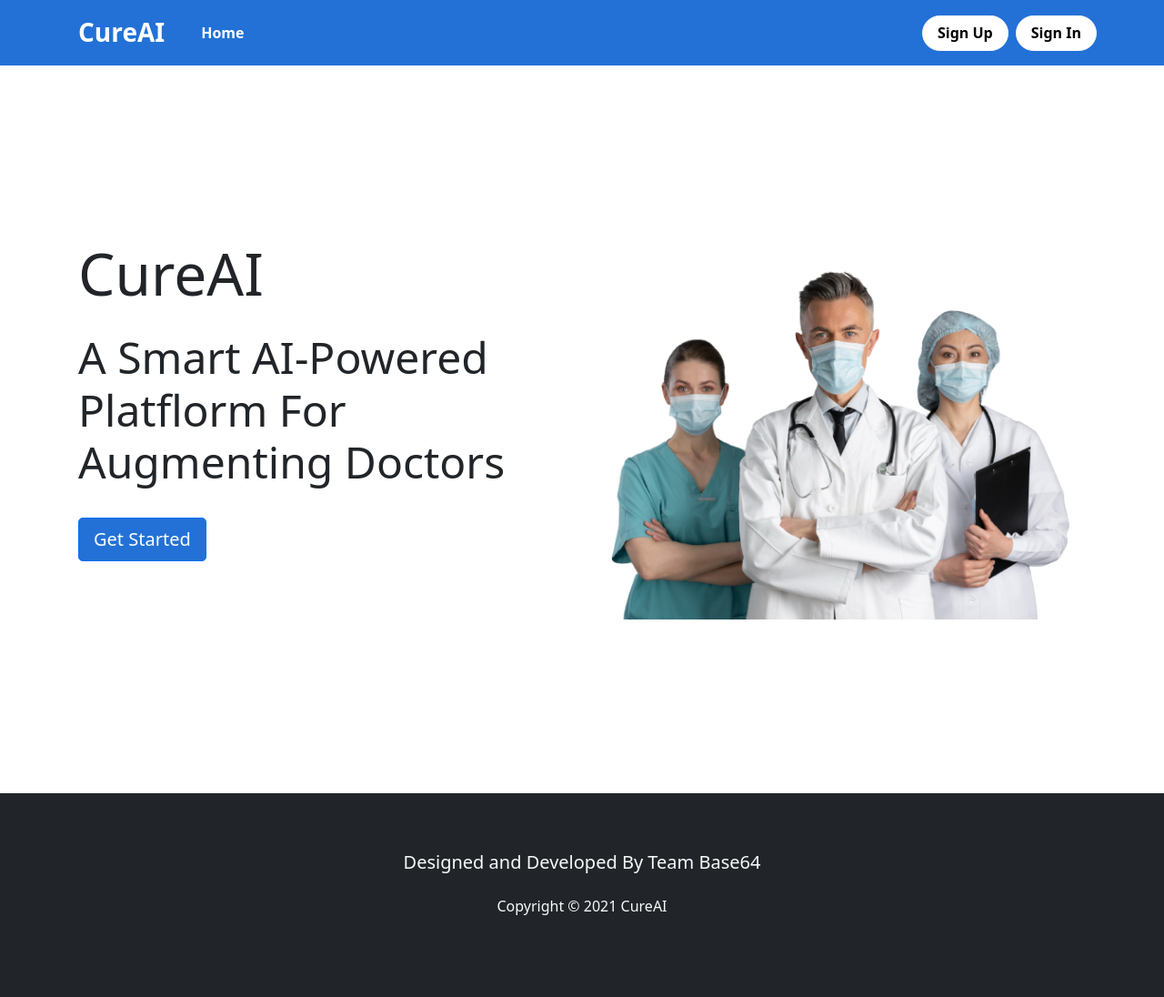
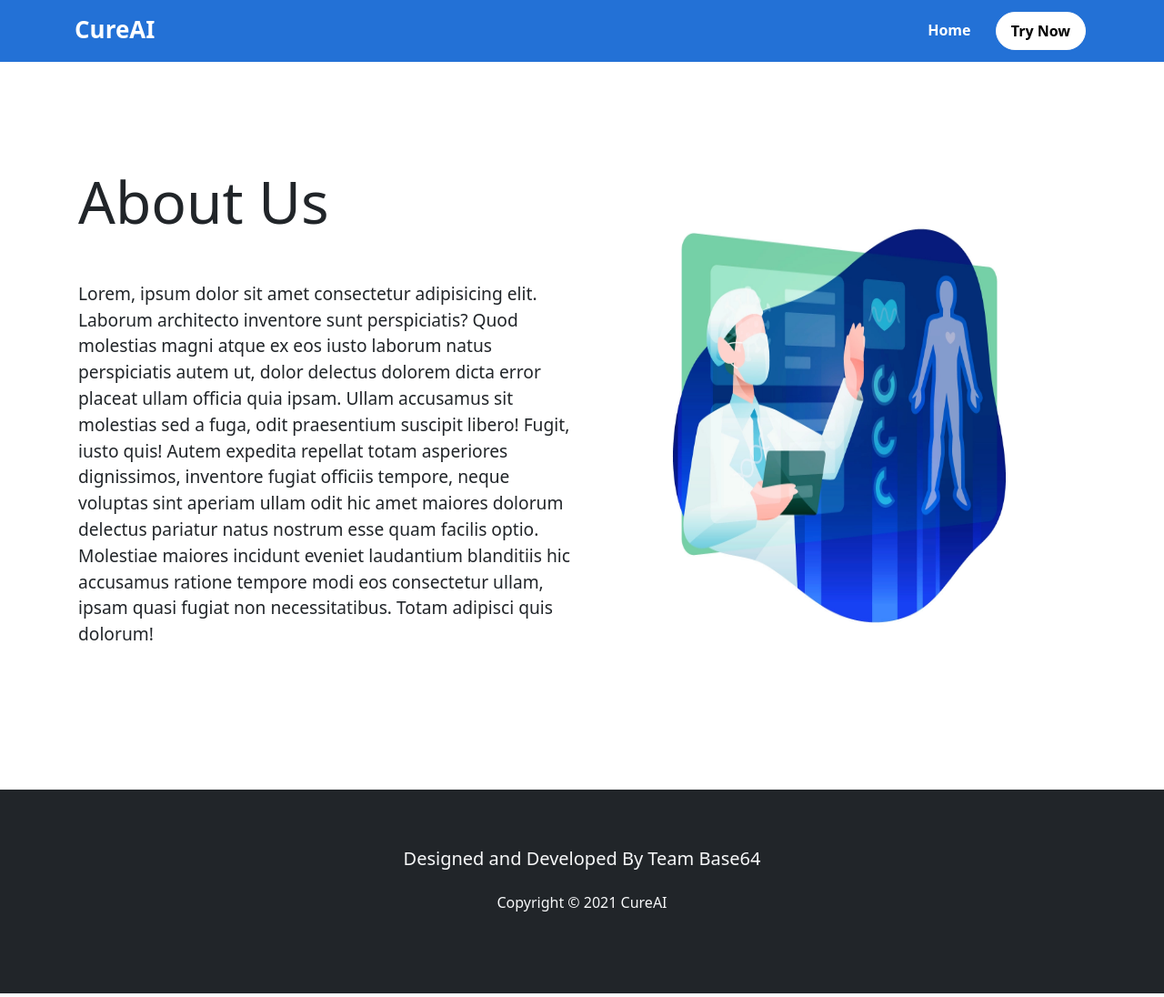
Before and after one commit to praveenb7/CureAI, a Django app: page /about in a window 1280 px wide. Shown: the whole page at 91% size. Run offline with Django 3.2, Linux system fonts and the light colour scheme.

Commit message:
Updated UI

```diff
--- a/CureAI/main/templates/main/about.html
+++ b/CureAI/main/templates/main/about.html
@@ -10,17 +10,12 @@
 {% endblock %}
 
 
-{% block navitemsleft %}
-
-<a class="nav-link active px-4" style="text-align: center;" href="/"><b>Home</b></a>
-
-{% endblock %}
-
 
 {% block navitemsright %}
 
-<button type="button" class="btn btn-light px-3" style="background-color: white; border-radius: 999px; margin: 0.25rem; padding: 0.4rem 1.25rem 0.4rem 1.25rem;"><b>Sign Up</b></button>
-<button type="button" class="btn btn-light px-3" style="background-color: white; border-radius: 999px; margin: 0.25rem; padding: 0.4rem 1.25rem 0.4rem 1.25rem;"><b>Sign In</b></button>
+<a class="nav-link active" style="text-align: center;  margin: 0.25rem; padding: 0.5rem 1.2rem 0.5rem 1.2rem;" href="/"><b>Home</b></a>
+<a class="btn btn-light m-1 px-3 py-2" style="background-color: white; border-radius: 999px;" href="/upload"><b>Try Now</b></a>
+
 
 {% endblock %}
 
@@ -31,16 +26,17 @@
 <div class="container" style="display: flex; align-items: center; justify-content: center; min-height: 100%; padding: 1rem 1rem 1rem 1rem;">
   <div class="row">
     <div class="col d-sm-flex flex-column col-landing mb-xs-5 mb-sm-0">
-      <h1 class="display-3 text-dark mb-4"><b>CureAI</b></h1>
-      <h1 class="display-5 text-dark">A Smart AI-Powered Platflorm For Augmenting Doctors</h2>
-      <div class="pt-4">
-        <a href="/upload">
-          <button class="btn btn-primary btn-lg" style="background-color: #2371d6;">Get Started</button>
-        </a>
-    </div>
+      <h1 class="display-3 text-dark mb-4"><b>About Us</b></h1>
+      <p class="pt-4 pb-4" style="font-size: larger;">Lorem, ipsum dolor sit amet consectetur adipisicing elit.
+        Laborum architecto inventore sunt perspiciatis? Quod molestias magni atque ex eos iusto laborum natus perspiciatis
+        autem ut, dolor delectus dolorem dicta error placeat ullam officia quia ipsam. Ullam accusamus sit molestias sed a fuga,
+        odit praesentium suscipit libero! Fugit, iusto quis! Autem expedita repellat totam asperiores dignissimos, inventore
+        fugiat officiis tempore, neque voluptas sint aperiam ullam odit hic amet maiores dolorum delectus pariatur natus nostrum
+        esse quam facilis optio. Molestiae maiores incidunt eveniet laudantium blanditiis hic accusamus ratione tempore modi eos
+        consectetur ullam, ipsam quasi fugiat non necessitatibus. Totam adipisci quis dolorum!</p>
     </div>
     <div class="col d-none d-md-flex col-img">
-      <img src="{% static 'img/doctor.png' %}" alt="" class="img-fluid">
+      <img src="{% static 'img/diagnosis.png' %}" alt="" class="img-fluid">
     </div>
   </div>
 </div>
--- a/CureAI/main/templates/main/base.html
+++ b/CureAI/main/templates/main/base.html
@@ -14,20 +14,14 @@
     {% endblock %}
 
 </head>
+
 <body>
     <nav class="navbar navbar-expand-lg navbar-dark" style="background-color: #2371d6;">
-        <div class="container" style="padding: 0.3rem 0px 0.3rem 0px;">
-          <a class="navbar-brand" style="margin-left: 1rem; padding: 0rem 0rem 0.2rem 0rem; font-size: 28px; font-weight: 700;"><b>CureAI</b></a>
-          <button class="navbar-toggler" type="button" data-bs-toggle="collapse" data-bs-target="#navbarNavAltMarkup" aria-controls="navbarNavAltMarkup" aria-expanded="false" aria-label="Toggle navigation">
+        <div class="container">
+          <a class="navbar-brand ml-3 pb-2" style="font-size: 26px; font-weight: 700;" href="/"><b>CureAI</b></a>
+          <button class="navbar-toggler" style="margin: 0.5rem;" type="button" data-bs-toggle="collapse" data-bs-target="#navbarNavAltMarkup" aria-controls="navbarNavAltMarkup" aria-expanded="false" aria-label="Toggle navigation">
             <span class="navbar-toggler-icon"></span>
           </button>
-
-          <div class="collapse navbar-collapse justify-content-start" id="navbarNavAltMarkup">
-            <div class="navbar-nav">
-              {% block navitemsleft %}
-              {% endblock %}
-            </div>
-          </div>
 
           <div class="collapse navbar-collapse justify-content-end" id="navbarNavAltMarkup">
             <div class="navbar-nav">
--- a/CureAI/static/css/app.css
+++ b/CureAI/static/css/app.css
@@ -17,7 +17,7 @@ body .bodycontent {
 body .landing-page {
   max-height: 100vh;
   max-width: 100vw;
-  padding-top: 3rem;
+  padding-top: 5rem;
   align-items: flex-start;
 }
 
@@ -29,9 +29,6 @@ body .landing-page .container .row .col {
 body .landing-page .container .row .col .img-col {
   max-height: 90%;
   width: 90%;
-}
-body .row {
-  padding-bottom: 2rem;
 }
 
 body footer {
```
Also changed, not shown: CureAI/main/templates/main/index.html (+4 -9 lines), CureAI/main/templates/main/upload.html (+6 -4 lines), CureAI/static/img/diagnosis.png (added).
